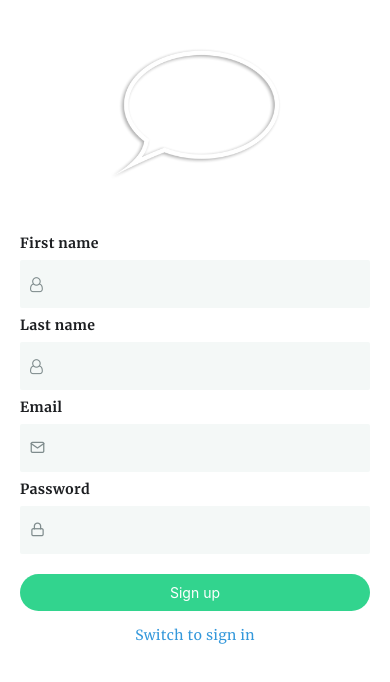
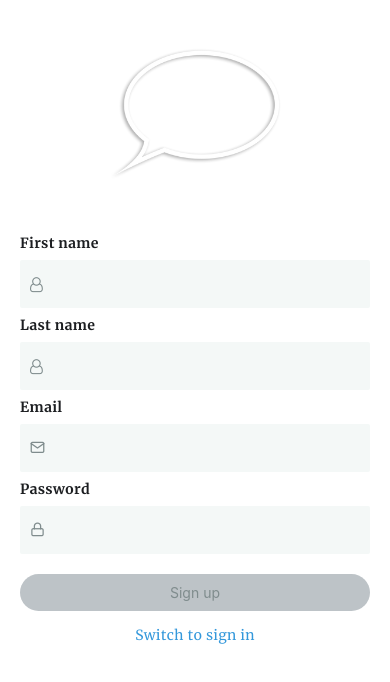
Before and after one commit to davidinmy/whatsAppClone, a React Native app: screen / in a window 390 px wide. Shown: the top 682 px of the page. Built offline with nearby package versions, Linux system fonts and the light colour scheme.

Commit message:
form validation for sign in and sign up

```diff
--- a/components/SighUpForm.js
+++ b/components/SighUpForm.js
@@ -1,15 +1,32 @@
-import React, { Fragment } from "react";
+import React, { Fragment, useCallback, useReducer } from "react";
 import { FontAwesome } from "@expo/vector-icons";
 import { Feather } from "@expo/vector-icons";
 import { validateInput } from "../utils/actions/formActions";
 
 import SubmitButton from "../components/SubmitButton";
 import Input from "../components/Input";
+import { reducer } from "../utils/reducers/formReducer";
+
+const initialState = {
+  inputValidities: {
+    firstName: false,
+    lastName: false,
+    email: false,
+    password: false,
+  },
+  formIsValid: false, // To check if the whole form is valid
+};
 
 const SighUpForm = (props) => {
-  const inputChangeHandler = (inputId, inputValue) => {
-    console.log(validateInput(inputId, inputValue));
-  };
+  const [formState, dispatchFormState] = useReducer(reducer, initialState);
+
+  const inputChangeHandler = useCallback(
+    (inputId, inputValue) => {
+      const result = validateInput(inputId, inputValue);
+      dispatchFormState({ inputId, validationResult: result });
+    },
+    [dispatchFormState]
+  );
 
   return (
     <Fragment>
@@ -52,6 +69,7 @@
         title="Sign up"
         onPress={() => console.log("button pressed")}
         style={{ marginTop: 20 }}
+        disabled={!formState.formIsValid}
       />
     </Fragment>
   );
--- a/components/SignInForm.js
+++ b/components/SignInForm.js
@@ -1,15 +1,30 @@
-import React, { Fragment } from "react";
+import React, { useReducer, useCallback } from "react";
 import { FontAwesome } from "@expo/vector-icons";
 import { Feather } from "@expo/vector-icons";
+
 import { validateInput } from "../utils/actions/formActions";
-
 import SubmitButton from "../components/SubmitButton";
 import Input from "../components/Input";
+import { reducer } from "../utils/reducers/formReducer";
+
+const initialState = {
+  inputValidities: {
+    email: false,
+    password: false,
+  },
+  formIsValid: false, // To check if the whole form is valid
+};
 
 const SighInForm = (props) => {
-  const inputChangeHandler = (inputId, inputValue) => {
-    console.log(validateInput(inputId, inputValue));
-  };
+  const [formState, dispatchFormState] = useReducer(reducer, initialState);
+
+  const inputChangeHandler = useCallback(
+    (inputId, inputValue) => {
+      const result = validateInput(inputId, inputValue);
+      dispatchFormState({ inputId, validationResult: result });
+    },
+    [dispatchFormState]
+  );
 
   return (
     <>
@@ -36,6 +51,7 @@
         title="Sign in"
         onPress={() => console.log("button pressed")}
         style={{ marginTop: 20 }}
+        disabled={!formState.formIsValid}
       />
     </>
   );
--- /dev/null
+++ b/utils/reducers/formReducer.js
@@ -0,0 +1,22 @@
+export const reducer = (state, action) => {
+  const { validationResult, inputId } = action;
+
+  const updatedValidities = {
+    ...state.inputValidities,
+    [inputId]: validationResult,
+  };
+
+  let updatedFormIsValid = true;
+
+  for (const key in updatedValidities) {
+    if (updatedValidities[key] !== undefined) {
+      updatedFormIsValid = false;
+      break;
+    }
+  }
+
+  return {
+    inputValidities: updatedValidities,
+    formIsValid: updatedFormIsValid,
+  };
+};
```
